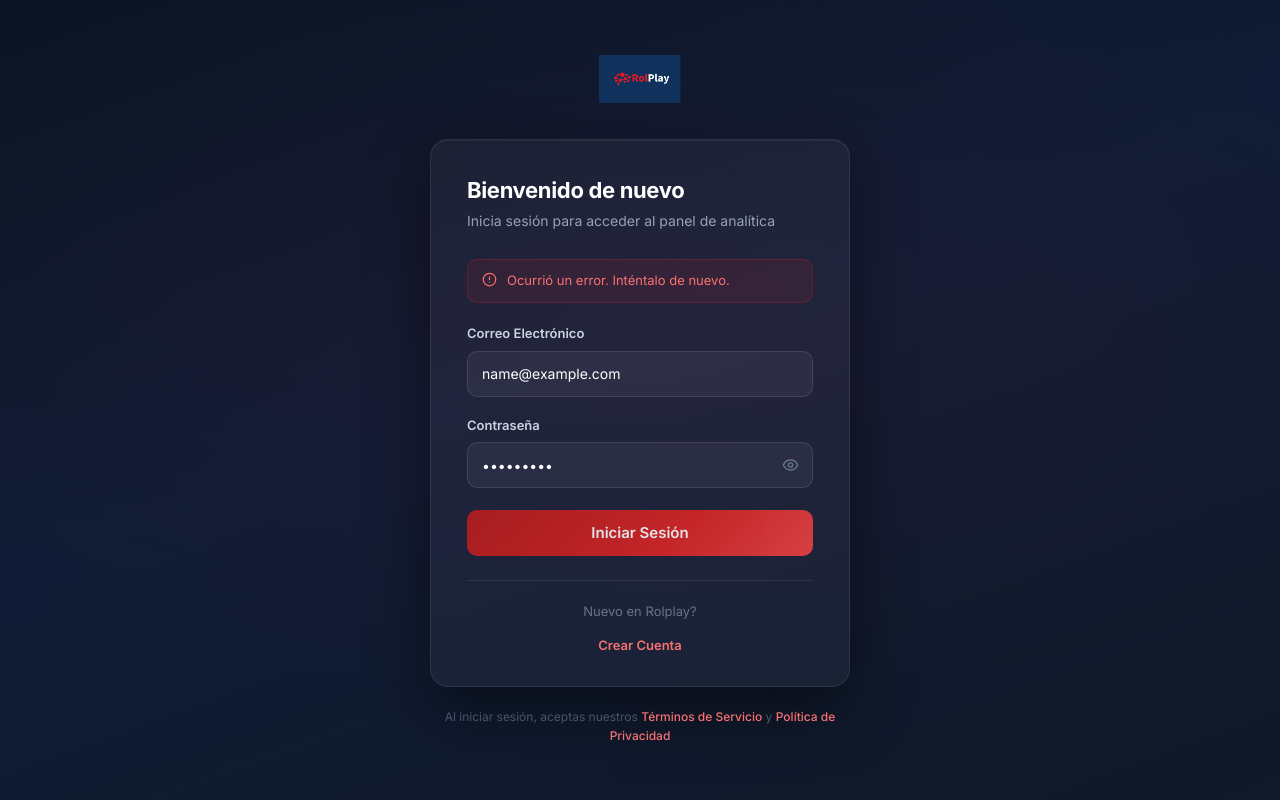
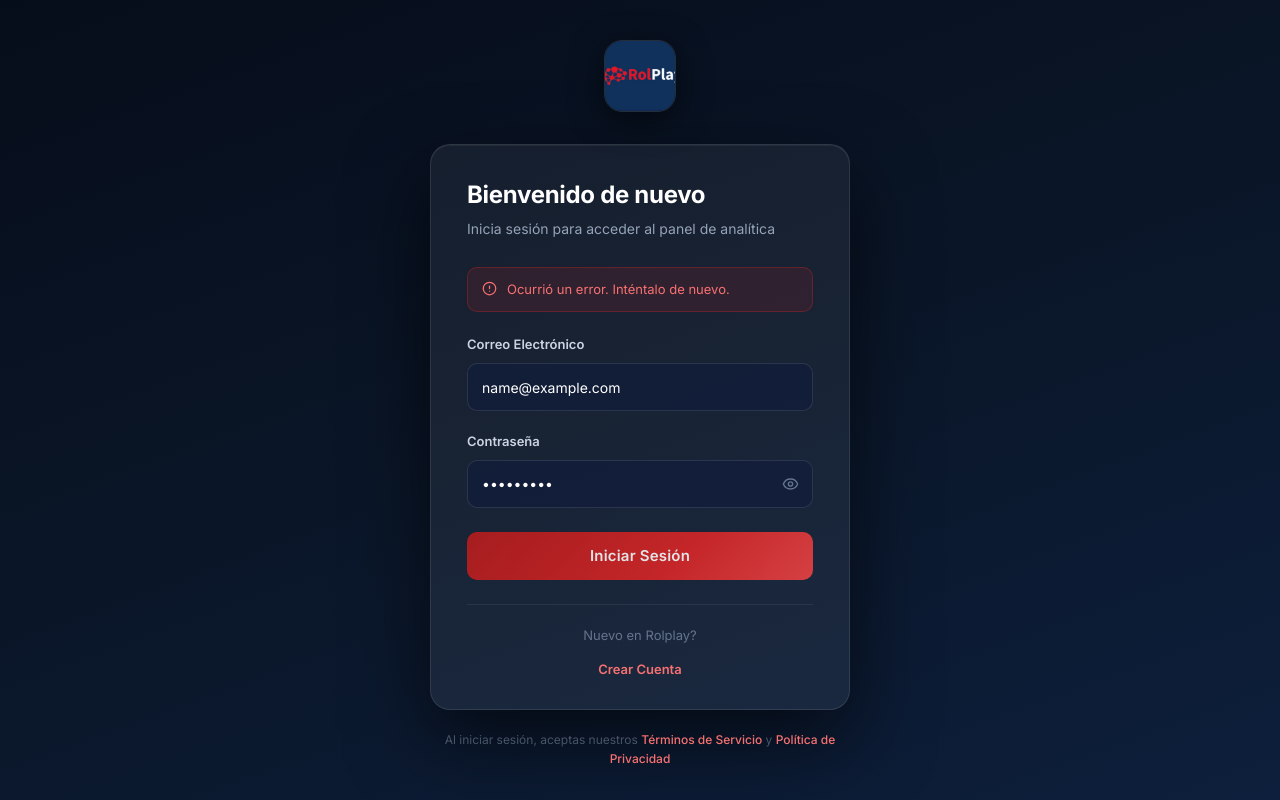
Before and after one commit to RahulAIML/unified_dashboard, a Next.js app: page /auth/login in a window 1280 px wide. Both pictures are taken after typing "name@example.com", "Sample123" into the empty fields and a click on the button "Iniciar Sesión". Built offline with nearby package versions, Linux system fonts and the light colour scheme; no server answers.

Commit message:
Fix login UI: rounded logo badge, darker inputs, autofill override
Co-Authored-By: Claude Sonnet 4.6 <noreply@anthropic.com>
Claude-Session: https://claude.ai/code/session_01JXcSW7Qsih73UMmch8jm5d

```diff
--- a/app/auth/login/page.tsx
+++ b/app/auth/login/page.tsx
@@ -66,7 +66,7 @@ export default function LoginPage() {
     <div
       className="min-h-screen flex items-center justify-center px-4 py-10"
       style={{
-        background: 'radial-gradient(ellipse 120% 80% at 50% 40%, rgba(180,20,30,0.07) 0%, transparent 60%), linear-gradient(160deg, #0b1424 0%, #0f1c36 45%, #111827 100%)',
+        background: 'linear-gradient(160deg, #060d1a 0%, #0a1628 50%, #0d1f3c 100%)',
       }}
     >
       <motion.div
@@ -77,30 +77,41 @@ export default function LoginPage() {
         style={{ maxWidth: 420 }}
       >
         {/* Logo */}
-        <div className="flex justify-center" style={{ marginBottom: 36 }}>
-          <img
-            src="/logo_rolplay.png"
-            alt="RolPlay"
-            style={{ height: 48, width: 'auto', maxWidth: 160, objectFit: 'contain' }}
-          />
+        <div className="flex justify-center" style={{ marginBottom: 32 }}>
+          <div
+            style={{
+              width: 72,
+              height: 72,
+              borderRadius: 18,
+              overflow: 'hidden',
+              border: '1px solid rgba(255,255,255,0.12)',
+              boxShadow: '0 8px 32px rgba(0,0,0,0.5)',
+            }}
+          >
+            <img
+              src="/logo_rolplay.png"
+              alt="RolPlay"
+              style={{ width: '100%', height: '100%', objectFit: 'cover', display: 'block' }}
+            />
+          </div>
         </div>
 
         {/* Card */}
         <div
           style={{
-            background: 'rgba(255,255,255,0.04)',
-            border: '1px solid rgba(255,255,255,0.08)',
-            borderRadius: 18,
-            boxShadow: '0 24px 64px rgba(0,0,0,0.45), 0 1px 0 rgba(255,255,255,0.05) inset',
+            background: 'rgba(255,255,255,0.06)',
+            border: '1px solid rgba(255,255,255,0.1)',
+            borderRadius: 20,
+            boxShadow: '0 32px 80px rgba(0,0,0,0.6), 0 1px 0 rgba(255,255,255,0.06) inset',
             padding: '36px 36px 28px',
           }}
         >
           {/* Heading */}
           <div style={{ marginBottom: 28 }}>
-            <h1 style={{ fontSize: 22, fontWeight: 700, color: '#fff', margin: 0, lineHeight: 1.3 }}>
+            <h1 style={{ fontSize: 24, fontWeight: 700, color: '#fff', margin: 0, lineHeight: 1.2, letterSpacing: '-0.3px' }}>
               {t.loginTitle}
             </h1>
-            <p style={{ fontSize: 14, color: '#94a3b8', margin: '6px 0 0', lineHeight: 1.5 }}>
+            <p style={{ fontSize: 14, color: '#94a3b8', margin: '8px 0 0', lineHeight: 1.5 }}>
               {t.loginSubtitle}
             </p>
           </div>
@@ -115,11 +126,11 @@ export default function LoginPage() {
                 display: 'flex',
                 alignItems: 'flex-start',
                 gap: 10,
-                padding: '11px 14px',
+                padding: '12px 14px',
                 borderRadius: 10,
-                background: 'rgba(220,38,38,0.1)',
-                border: '1px solid rgba(220,38,38,0.25)',
-                marginBottom: 20,
+                background: 'rgba(220,38,38,0.12)',
+                border: '1px solid rgba(220,38,38,0.3)',
+                marginBottom: 22,
               }}
             >
               <AlertCircle size={15} style={{ color: '#f87171', flexShrink: 0, marginTop: 1 }} />
@@ -128,12 +139,12 @@ export default function LoginPage() {
           )}
 
           {/* Form */}
-          <form onSubmit={handleSubmit} noValidate style={{ display: 'flex', flexDirection: 'column', gap: 18 }}>
+          <form onSubmit={handleSubmit} noValidate style={{ display: 'flex', flexDirection: 'column', gap: 20 }}>
             {/* Email */}
             <div>
               <label
                 htmlFor="login-email"
-                style={{ display: 'block', fontSize: 13, fontWeight: 600, color: '#cbd5e1', marginBottom: 7 }}
+                style={{ display: 'block', fontSize: 13, fontWeight: 600, color: '#cbd5e1', marginBottom: 8 }}
               >
                 {t.loginEmailLabel}
               </label>
@@ -142,16 +153,16 @@ export default function LoginPage() {
                 type="email"
                 autoComplete="email"
                 value={email}
-                onChange={(e) => setEmail(e.target.value)}
+                onChange={(e) => setEmail(e.target.value.toLowerCase())}
                 placeholder={t.loginEmailPh}
                 disabled={isLoading}
                 style={{
                   width: '100%',
-                  height: 46,
+                  height: 48,
                   padding: '0 14px',
                   borderRadius: 10,
-                  border: '1px solid rgba(255,255,255,0.1)',
-                  background: 'rgba(255,255,255,0.05)',
+                  border: '1.5px solid rgba(255,255,255,0.1)',
+                  background: 'rgba(15,28,60,0.6)',
                   color: '#fff',
                   fontSize: 14,
                   outline: 'none',
@@ -159,8 +170,8 @@ export default function LoginPage() {
                   transition: 'border-color 0.15s, box-shadow 0.15s',
                 }}
                 onFocus={(e) => {
-                  e.target.style.borderColor = 'rgba(220,38,38,0.6)'
-                  e.target.style.boxShadow = '0 0 0 3px rgba(220,38,38,0.12)'
+                  e.target.style.borderColor = 'rgba(220,38,38,0.7)'
+                  e.target.style.boxShadow = '0 0 0 3px rgba(220,38,38,0.15)'
                 }}
                 onBlur={(e) => {
                   e.target.style.borderColor = 'rgba(255,255,255,0.1)'
@@ -173,7 +184,7 @@ export default function LoginPage() {
             <div>
               <label
                 htmlFor="login-password"
-                style={{ display: 'block', fontSize: 13, fontWeight: 600, color: '#cbd5e1', marginBottom: 7 }}
+                style={{ display: 'block', fontSize: 13, fontWeight: 600, color: '#cbd5e1', marginBottom: 8 }}
               >
                 {t.loginPasswordLabel}
               </label>
@@ -188,11 +199,11 @@ export default function LoginPage() {
                   disabled={isLoading}
                   style={{
                     width: '100%',
-                    height: 46,
-                    padding: '0 44px 0 14px',
+                    height: 48,
+                    padding: '0 46px 0 14px',
                     borderRadius: 10,
-                    border: '1px solid rgba(255,255,255,0.1)',
-                    background: 'rgba(255,255,255,0.05)',
+                    border: '1.5px solid rgba(255,255,255,0.1)',
+                    background: 'rgba(15,28,60,0.6)',
                     color: '#fff',
                     fontSize: 14,
                     outline: 'none',
@@ -200,8 +211,8 @@ export default function LoginPage() {
                     transition: 'border-color 0.15s, box-shadow 0.15s',
                   }}
                   onFocus={(e) => {
-                    e.target.style.borderColor = 'rgba(220,38,38,0.6)'
-                    e.target.style.boxShadow = '0 0 0 3px rgba(220,38,38,0.12)'
+                    e.target.style.borderColor = 'rgba(220,38,38,0.7)'
+                    e.target.style.boxShadow = '0 0 0 3px rgba(220,38,38,0.15)'
                   }}
                   onBlur={(e) => {
                     e.target.style.borderColor = 'rgba(255,255,255,0.1)'
@@ -241,7 +252,7 @@ export default function LoginPage() {
               disabled={isLoading}
               style={{
                 width: '100%',
-                height: 46,
+                height: 48,
                 borderRadius: 10,
                 border: 'none',
                 background: isLoading
@@ -257,6 +268,7 @@ export default function LoginPage() {
                 gap: 8,
                 transition: 'opacity 0.15s',
                 marginTop: 4,
+                letterSpacing: '0.2px',
               }}
               onMouseEnter={(e) => { if (!isLoading) (e.currentTarget as HTMLButtonElement).style.opacity = '0.88' }}
               onMouseLeave={(e) => { if (!isLoading) (e.currentTarget as HTMLButtonElement).style.opacity = '1' }}
@@ -272,20 +284,14 @@ export default function LoginPage() {
             </button>
           </form>
 
-          {/* Divider + Sign Up */}
+          {/* Footer */}
           <div style={{ marginTop: 24, paddingTop: 20, borderTop: '1px solid rgba(255,255,255,0.07)', textAlign: 'center' }}>
             <p style={{ fontSize: 13, color: '#64748b', margin: '0 0 10px' }}>
               {t.loginNewTo} <span translate="no">{APP_NAME}</span>?
             </p>
             <Link
               href="/auth/register"
-              style={{
-                display: 'inline-block',
-                fontSize: 13,
-                fontWeight: 600,
-                color: '#f87171',
-                textDecoration: 'none',
-              }}
+              style={{ fontSize: 13, fontWeight: 600, color: '#f87171', textDecoration: 'none' }}
               onMouseEnter={(e) => ((e.currentTarget as HTMLAnchorElement).style.textDecoration = 'underline')}
               onMouseLeave={(e) => ((e.currentTarget as HTMLAnchorElement).style.textDecoration = 'none')}
             >
@@ -294,7 +300,7 @@ export default function LoginPage() {
           </div>
         </div>
 
-        {/* Footer */}
+        {/* Terms */}
         <p style={{ textAlign: 'center', fontSize: 12, color: '#475569', marginTop: 20 }}>
           {t.loginTermsText}{' '}
           <a href="#" style={{ color: '#f87171', fontWeight: 500 }}>{t.loginTermsService}</a>
@@ -303,7 +309,16 @@ export default function LoginPage() {
         </p>
       </motion.div>
 
-      <style>{`@keyframes spin { to { transform: rotate(360deg); } }`}</style>
+      <style>{`
+        @keyframes spin { to { transform: rotate(360deg); } }
+        input:-webkit-autofill,
+        input:-webkit-autofill:hover,
+        input:-webkit-autofill:focus {
+          -webkit-box-shadow: 0 0 0 1000px rgba(15,28,60,0.95) inset !important;
+          -webkit-text-fill-color: #fff !important;
+          caret-color: #fff;
+        }
+      `}</style>
     </div>
   )
 }
```
